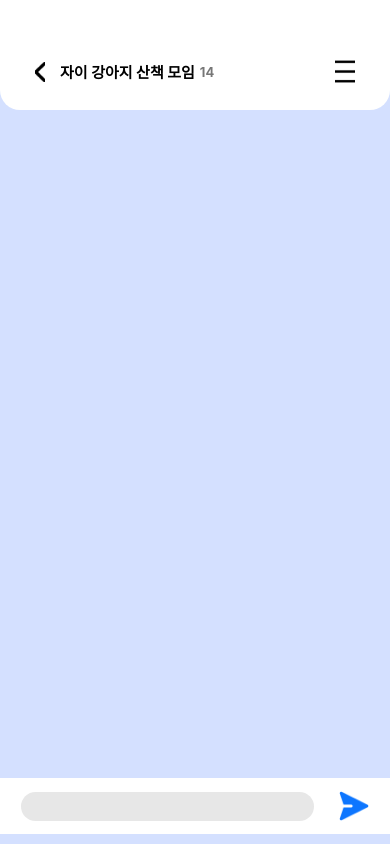
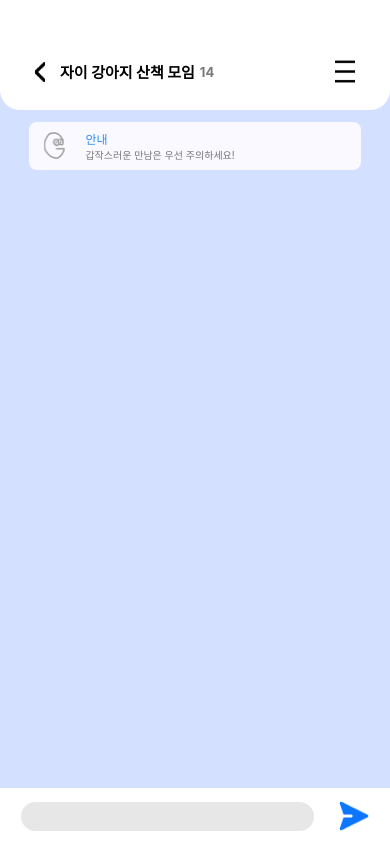
Before and after one commit to Bamdoliro/G-A, a React Native app: screen /TabNavigation in a window 390 px wide. Built offline with nearby package versions, Linux system fonts and the light colour scheme.

Commit message:
CHORE :: ChatNotification 컴포넌트 완성

```diff
--- a/components/ChatLiveFeild/ChatLiveFeild.js
+++ b/components/ChatLiveFeild/ChatLiveFeild.js
@@ -1,17 +1,24 @@
 import { StyleSheet, ScrollView } from "react-native";
+import { View } from "react-native-web";
 import ChatNotification from '../ChatNotification/ChatNotification';
 
 export default function ChatLiveFelid() {
     return (
-        <ScrollView style={styles.ChatLiveFeild}>
-            <ChatNotification />
+        <ScrollView style={{height:100}}>
+            <View style={styles.ChatLiveFeild}>
+                {/* 샌즈 왔다감ㅋ */}
+                <ChatNotification />
+            </View>
         </ScrollView>
     )
 }
 
 const styles = StyleSheet.create({
     ChatLiveFeild: {
+        flexDirection: 'column',
         backgroundColor: "#D4E0FF",
-        flexDirection:"column"
+        position: 'relative',
+        alignItems: 'center',
+        paddingTop: 12
     }
 })
--- a/components/ChatLiveSendFeild/ChatLiveSendFeild.js
+++ b/components/ChatLiveSendFeild/ChatLiveSendFeild.js
@@ -38,7 +38,7 @@ const styles = StyleSheet.create({
         backgroundColor: "#fff",
         width: "100%",
         paddingTop: 13,
-        paddingBottom: 13
+        paddingBottom: 13,
     },
     ChatSendInput: {
         backgroundColor: "#fff",
--- a/components/ChatNotification/ChatNotification.js
+++ b/components/ChatNotification/ChatNotification.js
@@ -5,36 +5,38 @@ export default function ChatNotification(){
     return (
         <View style={styles.container}>
             <Image source={GatiLogo} style={styles.logoImage} />
-            <Text style={styles.notiText}>안내</Text>
-            <Text style={styles.NotiContent}>갑작스러운 만남은 우선 주의하세요!</Text>
+            <View>
+                <Text style={styles.notiText}>안내</Text>
+                <Text style={styles.NotiContent}>갑작스러운 만남은 우선 주의하세요!</Text>
+            </View>
         </View>
     )
 }
 
 const styles = StyleSheet.create({
     container: {
-        flex: 1,
+        flexDirection: 'row',
+        alignItems: 'center',
         width: 332,
         height: 48,
-        marginLeft: 27,
-        marginTop: 584
+        // backgroundColor: 'white',
+        marginBottom: 12,
+        boxSizing: 'borderBox',
+        padding: 15,
+        borderRadius: 8,
+        backgroundColor: '#F9F9FF'
     },
     logoImage: {
         width: 21.38,
         height: 27,
-        marginLeft: 42,
-        marginTop: 595
+        marginRight: 20
     },
     notiText: {
         color: '#2A8CFF',
         fontWeight: 500,
         fontSize: 12,
-        marginLeft: 83,
-        marginTop: 592
     },
     NotiContent: {
-        marginLeft: 83,
-        marginTop: 610,
         fontWeight: 400,
         fontSize: 10,
         color: '#777777'
--- a/pages/ChatLiveScreen.js
+++ b/pages/ChatLiveScreen.js
@@ -8,7 +8,7 @@ export default function ChatLiveScreen() {
     return (
         <View style={styles.ChatLiveSection} >
             <ChatLiveHeader style={{flex: 1}} />
-            <ChatLiveFeild flex={{flex:1}}/>
+            <ChatLiveFeild />
             <KeyboardAvoidingView
                 style={styles.ChatKeyboardView}
                 behavior={Platform.OS == 'ios' ? "padding" : "position"}
@@ -39,7 +39,7 @@ const styles = StyleSheet.create({
         position: "absolute",
         left: 0,
         right: 0,
-        bottom: 10,
+        bottom: 0,
         backgroundColor: "#fff",
     },
     FooterEmpty: {
```
